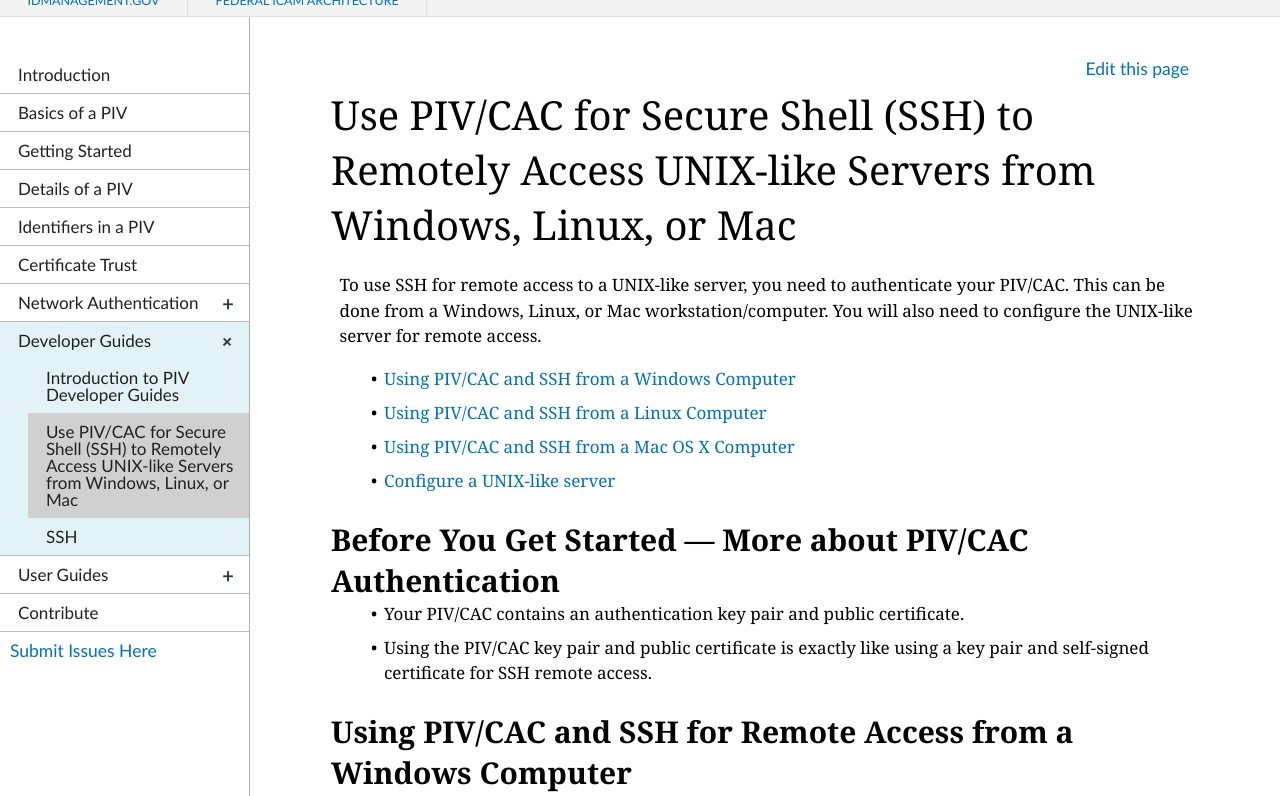
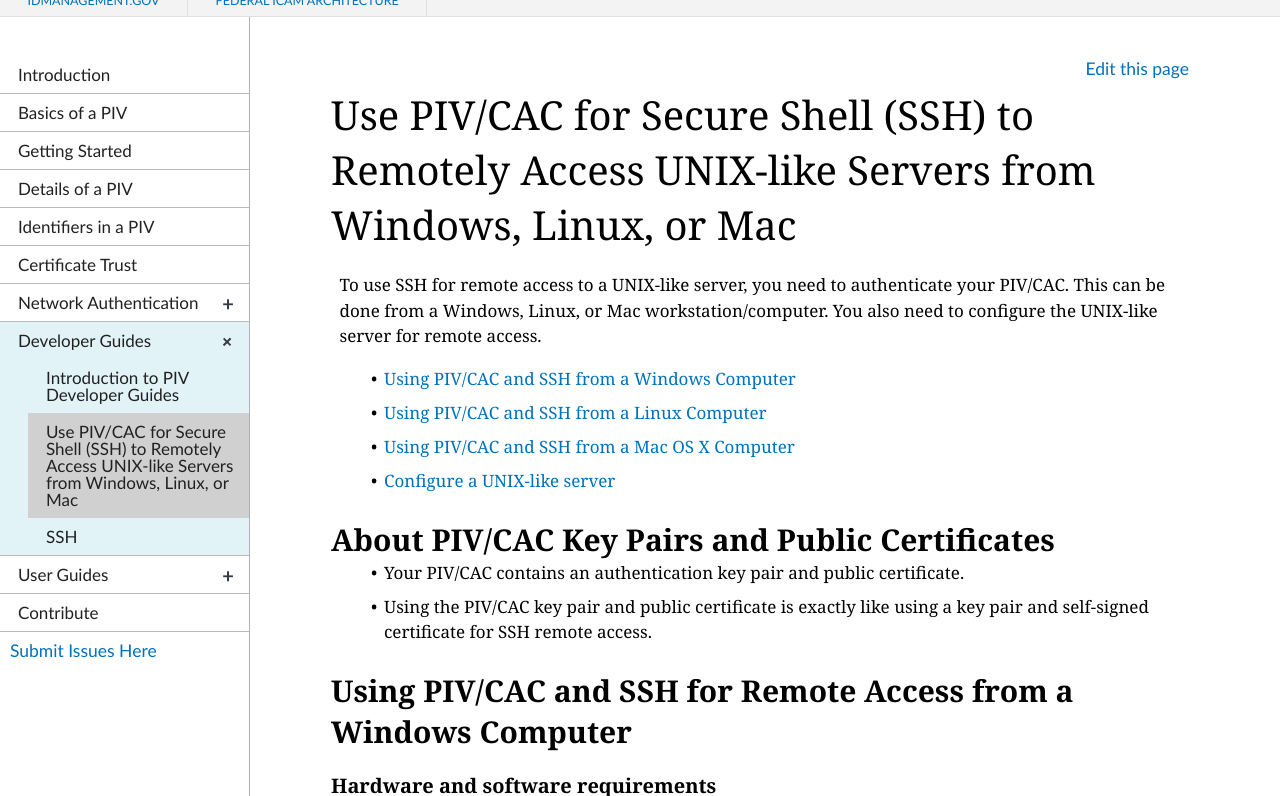
Before and after one commit to GSA/piv-guides, a Jekyll site: the page built from _devconfig/ssh-all.md, in a window 1280 px wide and 900 px high, cut to the strip 104-900 px from the top of the window. Built offline with Jekyll 4.4.1, drawn with Linux system fonts in a browser that asks for light colours; nearby versions of some CDN libraries.

Commit message:
Update ssh-all.md

```diff
--- a/_devconfig/ssh-all.md
+++ b/_devconfig/ssh-all.md
@@ -5,14 +5,14 @@ permalink: /devconfig/ssh-all
 collection: devconfig
 ---
 
-To use SSH for remote access to a UNIX-like server, you need to authenticate your PIV/CAC. This can be done from a Windows, Linux, or Mac workstation/computer. You will also need to configure the UNIX-like server for remote access.
+To use SSH for remote access to a UNIX-like server, you need to authenticate your PIV/CAC. This can be done from a Windows, Linux, or Mac workstation/computer. You also need to configure the UNIX-like server for remote access.
 
   * [Using PIV/CAC and SSH from a Windows Computer](#using-piv/cac-and-ssh-for-remote-access-from-a-windows-computer)
   * [Using PIV/CAC and SSH from a Linux Computer](#using-piv/cac-and-ssh-for-remote-access-from-a-linux-computer)
   * [Using PIV/CAC and SSH from a Mac OS X Computer](#Using-piv/cac-and-ssh-for-remote-access-from-a-mac-os-x-computer)
   * [Configure a UNIX-like server](#configure-a-unix-like-server)
 
-## Before You Get Started &mdash; More about PIV/CAC Authentication
+## About PIV/CAC Key Pairs and Public Certificates
 
   * Your PIV/CAC contains an authentication key pair and public certificate.
   * Using the PIV/CAC key pair and public certificate is exactly like using a key pair and self-signed certificate for SSH remote access.
```
